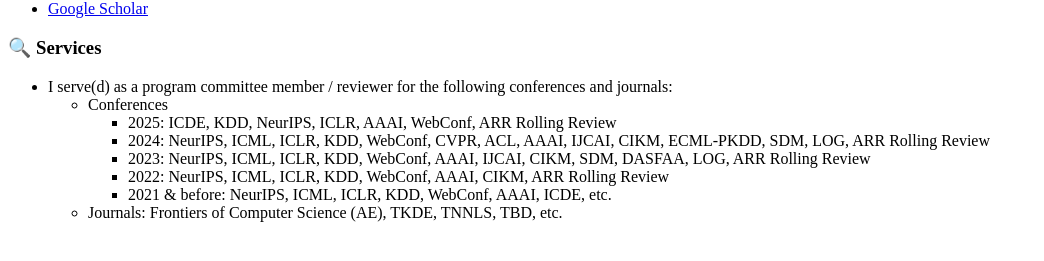
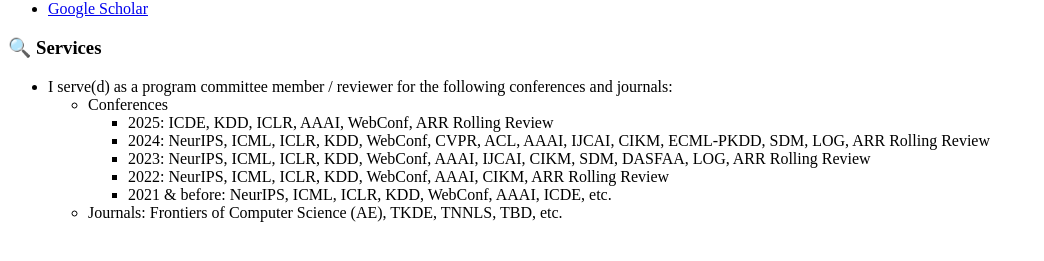
Before and after one commit to lixiang3776/lixiang3776.github.io, a Jekyll site: the page built from _pages/includes/services.md, in a window 1280 px wide. Shown: the part 383-644 px from the top of the page, without its empty margins (0-1044 px from the left). Built offline with Jekyll 4.4.1, drawn with Linux system fonts in a browser that asks for light colours; our own code applies the rules of GitHub Pages for plain Markdown files.

Commit message:
Update services.md

```diff
--- a/_pages/includes/services.md
+++ b/_pages/includes/services.md
@@ -1,7 +1,7 @@
 # 🔍 Services
 - I serve(d) as a program committee member / reviewer for the following conferences and journals:
   - Conferences
-    - 2025: ICDE, KDD, NeurIPS, ICLR, AAAI, WebConf, ARR Rolling Review
+    - 2025: ICDE, KDD, ICLR, AAAI, WebConf, ARR Rolling Review
     - 2024: NeurIPS, ICML, ICLR, KDD, WebConf, CVPR, ACL, AAAI, IJCAI, CIKM, ECML-PKDD, SDM, LOG, ARR Rolling Review
     - 2023: NeurIPS, ICML, ICLR, KDD, WebConf, AAAI, IJCAI, CIKM, SDM, DASFAA, LOG, ARR Rolling Review
     - 2022: NeurIPS, ICML, ICLR, KDD, WebConf, AAAI, CIKM, ARR Rolling Review
```
